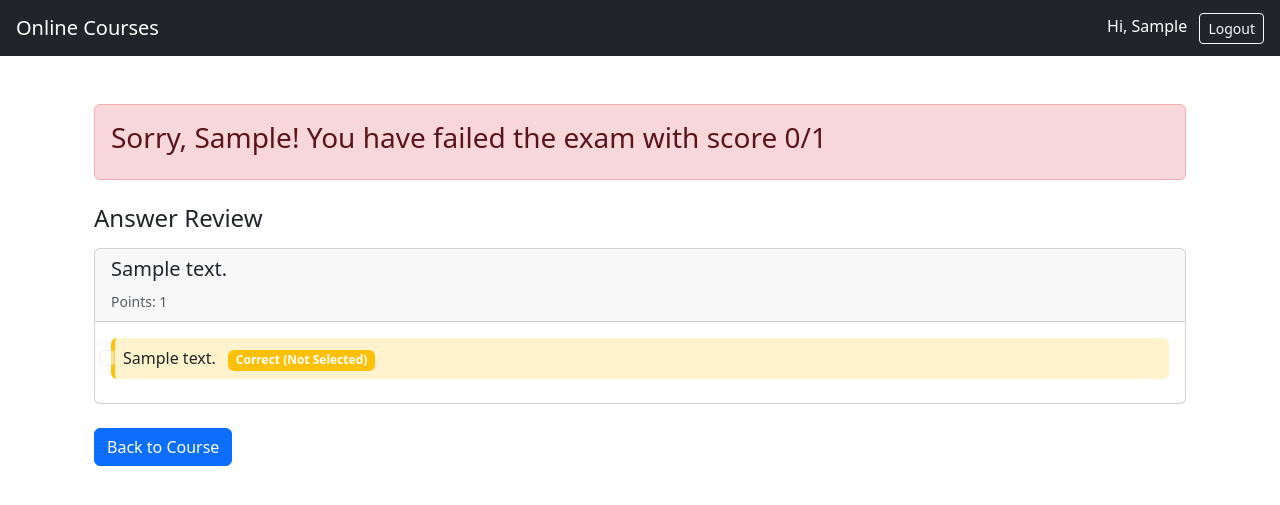
After one commit to akshat-tahalani/online-course-app, a Django app: page /course/1/submit/ in a window 1280 px wide. The commit adds this page. Shown: the top 505 px of the page. Run offline with Django 5.2, Linux system fonts and the light colour scheme; a user stored in the database is signed in; tables that the repository leaves empty hold one stand-in row (values such as "Sample post").

Commit message:
added start exam page questions and pass and fail feedback

```diff
--- a/onlinecourse/templates/onlinecourse/base_bootstrap.html
+++ b/onlinecourse/templates/onlinecourse/base_bootstrap.html
@@ -20,5 +20,6 @@
 <div class="container mt-4">
     {% block content %}{% endblock %}
 </div>
+<script src="https://cdn.jsdelivr.net/npm/bootstrap@5.3.0/dist/js/bootstrap.bundle.min.js"></script>
 </body>
 </html>
--- a/onlinecourse/templates/onlinecourse/course_list_bootstrap.html
+++ b/onlinecourse/templates/onlinecourse/course_list_bootstrap.html
@@ -8,10 +8,11 @@
             <div class="card-body">
                 <h5 class="card-title">{{ course.name }}</h5>
                 <p class="card-text">{{ course.description|truncatewords:20 }}</p>
+                <a class="btn btn-primary" href="{% url 'onlinecourse:course_details' course.id %}">View</a>
                 {% if course.is_enrolled %}
                     <span class="badge badge-success">Enrolled</span>
-                {% else %}
-                    <a class="btn btn-primary" href="{% url 'onlinecourse:course_details' course.id %}">View</a>
+
+
                 {% endif %}
             </div>
         </div>
--- /dev/null
+++ b/onlinecourse/templates/onlinecourse/submission_result.html
@@ -0,0 +1,56 @@
+{% extends 'onlinecourse/base_bootstrap.html' %}
+{% block content %}
+<div class="container mt-5">
+    {% if is_passed %}
+    <div class="alert alert-success">
+        <h3>Congratulations, {{ user_name }}! You have passed the exam and completed the course with score {{ score }}/{{ max_score }}</h3>
+    </div>
+    {% else %}
+    <div class="alert alert-danger">
+        <h3>Sorry, {{ user_name }}! You have failed the exam with score {{ score }}/{{ max_score }}</h3>
+    </div>
+    {% endif %}
+
+    <h4 class="mt-4">Answer Review</h4>
+    {% for question in question_results %}
+    <div class="card mt-3">
+        <div class="card-header">
+            <h5>{{ question.content }}</h5>
+            <small class="text-muted">Points: {{ question.grade }}</small>
+        </div>
+        <div class="card-body">
+            {% for choice in question.choices %}
+            <div class="form-check p-2 rounded mb-2" style="
+                {% if choice.status == 'correct' %}
+                background-color: #d4edda; border-left: 4px solid #28a745;
+                {% elif choice.status == 'wrong' %}
+                background-color: #f8d7da; border-left: 4px solid #dc3545;
+                {% elif choice.status == 'not_selected' %}
+                background-color: #fff3cd; border-left: 4px solid #ffc107;
+                {% else %}
+                background-color: #f5f5f5; border-left: 4px solid #ccc;
+                {% endif %}
+            ">
+                <label class="form-check-label">
+                    <input type="checkbox" class="form-check-input" disabled
+                        {% if choice.selected %}checked{% endif %}>
+                    {{ choice.content }}
+                    {% if choice.status == 'correct' %}
+                    <span class="badge bg-success ms-2">Correct</span>
+                    {% elif choice.status == 'wrong' %}
+                    <span class="badge bg-danger ms-2">Wrong</span>
+                    {% elif choice.status == 'not_selected' %}
+                    <span class="badge bg-warning ms-2">Correct (Not Selected)</span>
+                    {% endif %}
+                </label>
+            </div>
+            {% endfor %}
+        </div>
+    </div>
+    {% endfor %}
+
+    <div class="mt-4">
+        <a class="btn btn-primary" href="{% url 'onlinecourse:course_details' course.id %}">Back to Course</a>
+    </div>
+</div>
+{% endblock %}
--- a/onlinecourse/urls.py
+++ b/onlinecourse/urls.py
@@ -10,4 +10,5 @@ urlpatterns = [
     path('logout/', views.logout_request, name='logout'),
     path('course/<int:course_id>/', views.course_details, name='course_details'),
     path('course/<int:course_id>/enroll/', views.enroll, name='enroll'),
+    path('course/<int:course_id>/submit/', views.submit, name='submit'),
 ]
--- a/onlinecourse/views.py
+++ b/onlinecourse/views.py
@@ -1,7 +1,7 @@
 from django.shortcuts import render, redirect, get_object_or_404
 from django.contrib.auth import login, logout, authenticate
 from django.contrib.auth.models import User
-from .models import Course, Enrollment
+from .models import Course, Enrollment, Question, Choice, Submission
 
 
 def registration_request(request):
@@ -52,6 +52,9 @@ def course_list(request):
 
 def course_details(request, course_id):
     course = get_object_or_404(Course, pk=course_id)
+    course.is_enrolled = False
+    if request.user.is_authenticated:
+        course.is_enrolled = Enrollment.objects.filter(user=request.user, course=course).exists()
     return render(request, 'onlinecourse/course_details_bootstrap.html', {'course': course})
 
 
@@ -63,3 +66,82 @@ def enroll(request, course_id):
         course.total_enrollment += 1
         course.save()
     return redirect('onlinecourse:course_details', course_id=course_id)
+
+
+def submit(request, course_id):
+    if not request.user.is_authenticated:
+        return redirect('onlinecourse:login')
+
+    course = get_object_or_404(Course, pk=course_id)
+    user = request.user
+    enrollment = get_object_or_404(Enrollment, user=user, course=course)
+    submission = Submission.objects.create(enrollment=enrollment)
+
+    # Process selected answers
+    selected_ids = []
+    for key in request.POST:
+        if key.startswith('choice_'):
+            try:
+                selected_ids.append(int(request.POST[key]))
+            except (ValueError, KeyError):
+                pass
+
+    # Get all choices and add them to submission
+    selected_choices = Choice.objects.filter(id__in=selected_ids)
+    submission.choices.set(selected_choices)
+
+    # Calculate score and build question breakdown
+    score = 0
+    questions = course.question_set.all()
+    question_results = []
+
+    for question in questions:
+        question_selected_ids = [choice.id for choice in selected_choices if choice.question == question]
+        is_correct = question.is_get_score(question_selected_ids)
+
+        if is_correct:
+            score += question.grade
+
+        # Build choice feedback for this question
+        choice_results = []
+        for choice in question.choice_set.all():
+            choice_dict = {
+                'content': choice.content,
+                'is_correct': choice.is_correct,
+                'selected': choice.id in question_selected_ids
+            }
+
+            # Determine color/status
+            if choice.is_correct and choice.id in question_selected_ids:
+                choice_dict['status'] = 'correct'  # Green
+            elif not choice.is_correct and choice.id in question_selected_ids:
+                choice_dict['status'] = 'wrong'  # Red
+            elif choice.is_correct and choice.id not in question_selected_ids:
+                choice_dict['status'] = 'not_selected'  # Yellow (missed correct answer)
+            else:
+                choice_dict['status'] = 'unselected'  # Not selected and not correct
+
+            choice_results.append(choice_dict)
+
+        question_results.append({
+            'content': question.content,
+            'grade': question.grade,
+            'is_correct': is_correct,
+            'choices': choice_results
+        })
+
+    max_score = sum(q.grade for q in questions)
+    percentage = (score / max_score * 100) if max_score > 0 else 0
+    is_passed = percentage >= 50  # Pass if 50% or higher
+
+    context = {
+        'course': course,
+        'submission': submission,
+        'score': score,
+        'max_score': max_score,
+        'percentage': round(percentage, 1),
+        'is_passed': is_passed,
+        'question_results': question_results,
+        'user_name': user.first_name or user.username
+    }
+    return render(request, 'onlinecourse/submission_result.html', context)
```
Also changed, not shown: onlinecourse/admin.py (+17 -1 lines), onlinecourse/templates/onlinecourse/course_details_bootstrap.html (+29 -2 lines).
